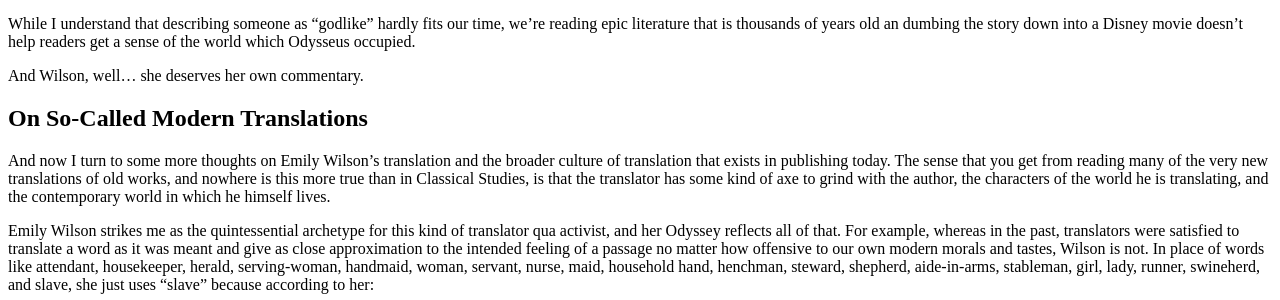
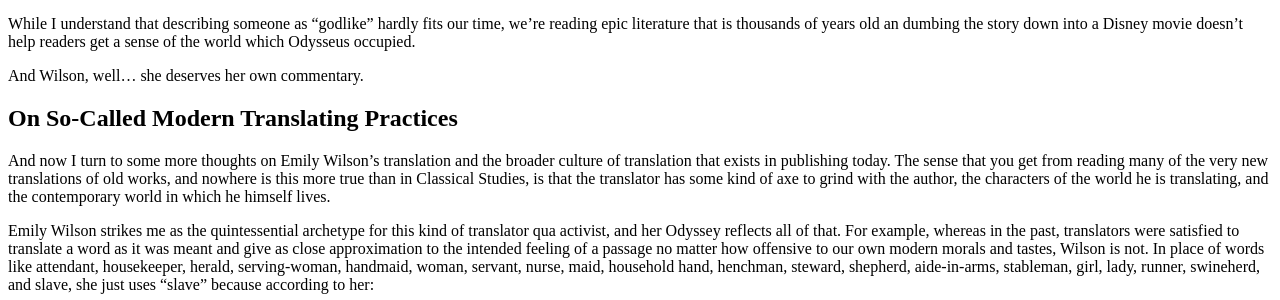
Before and after one commit to derykmakgill/website, a Jekyll site: the page built from odyssey.md, in a window 1280 px wide and 900 px high, scrolled down 1306 px. Shown: the part 155-455 px from the top of the window. Built offline with Jekyll 4.4.1, drawn with Linux system fonts in a browser that asks for light colours.

Commit message:
Update odyssey.md

```diff
--- a/odyssey.md
+++ b/odyssey.md
@@ -86,7 +86,7 @@ While I understand that describing someone as "godlike" hardly fits our time, we
 
 And Wilson, well... she deserves her own commentary.
 
-## On So-Called Modern Translations
+## On So-Called Modern Translating Practices
 
 And now I turn to some more thoughts on Emily Wilson's translation and the broader culture of translation that exists in publishing today. The sense that you get from reading many of the very new translations of old works, and nowhere is this more true than in Classical Studies, is that the translator has some kind of axe to grind with the author, the characters of the world he is translating, and the contemporary world in which he himself lives.
 
```
